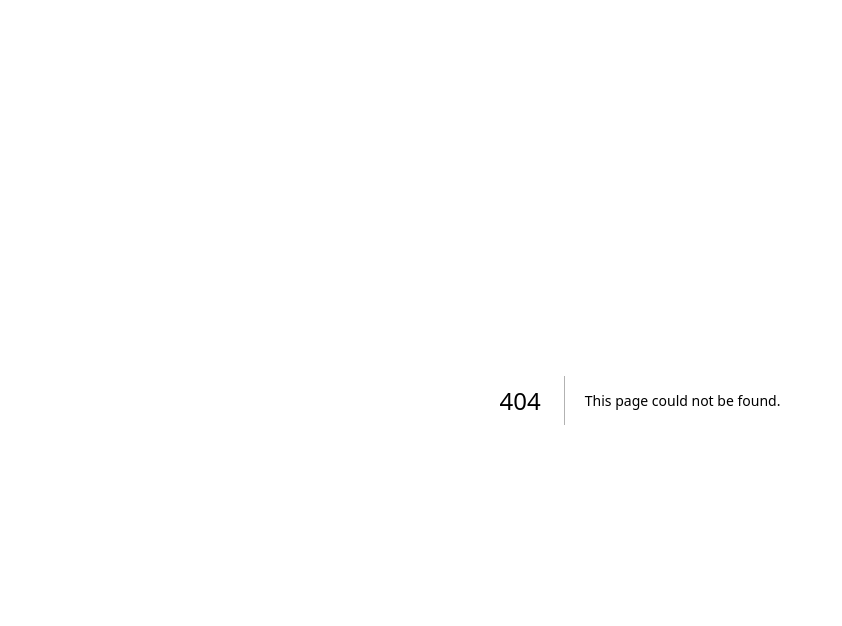
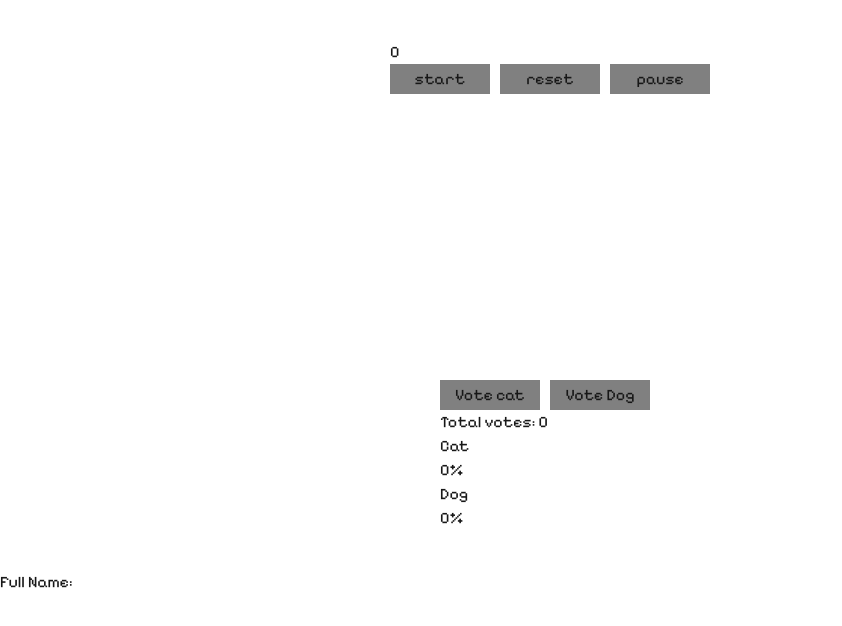
Before and after one commit to longevitytina/dev-site, a Next.js app: page /ui-toys in a window 1280 px wide. Before the commit this address had no page. Shown: the top 626 px of the page, without its empty margins (0-842 px from the left). Built offline with nearby package versions, Linux system fonts and the light colour scheme.

Commit message:
feat: interview practice

```diff
--- /dev/null
+++ b/app/ui-toys/page.tsx
@@ -0,0 +1,14 @@
+'use client';
+import Timer from '@/components/timer';
+import VotingBars from '@/components/voting-bars';
+import ComplexForm from '@/components/complex-form';
+
+export default function UiToys() {
+  return (
+    <>
+      <Timer />
+      <VotingBars />
+      <ComplexForm />
+    </>
+  );
+}
--- /dev/null
+++ b/components/complex-form.tsx
@@ -0,0 +1,60 @@
+import React, {useState} from "react";
+import { debounce } from 'lodash'
+/**
+ * Build a React form with the following fields:
+Full Name – Required; must include at least a first and last name (2+ words).
+Email – Required; must be a valid email.
+Password – Required; must include:
+At least 8 characters
+At least one uppercase letter
+At least one lowercase letter
+At least one number
+At least one special character
+Confirm Password – Must match the Password field.
+Age – Optional; if filled, must be a number between 18 and 100.
+Agree to Terms – Required checkbox.
+Behavior:
+Show inline validation errors (e.g. under each field) as the user types.
+Disable the submit button until all required fields are valid.
+On submit, simulate a POST request with a 1s delay and display a success message.
+Bonus:
+Use useReducer or custom hook for form state management.
+Debounce validation to avoid validating on every keystroke.
+Animate error messages or success transitions.
+ *
+ */
+
+
+export default function ComplexForm (){
+  const [fields, setFields] = useState({
+    fullName:''
+  })
+  const [errors, setErrors] = useState({})
+
+
+  const handleOnChange = (e) => {
+    const { name, value } = e.target;
+    setFields((prev) => ({ ...prev, [name]: value }));
+    // debouncedValidate(name, value); // validate, but not control
+  };
+
+  const validateName= (name)=>{
+    if(name.trim().split(' ').length<2){
+      return "Please enter first and last name."
+    }
+    return true;
+  }
+
+
+  return(
+    <form>
+      <div>
+        <label>
+          Full Name:
+        </label>
+        <input required name="fullName" value={fields.fullName} onChange={handleOnChange}/>
+      </div>
+    </form>
+  )
+
+}
--- /dev/null
+++ b/components/timer.css
@@ -0,0 +1,21 @@
+.timer-wrapper{
+  width: 500px;
+  height: 300px;
+  display: flex;
+  flex-direction: column;
+  margin: 40px auto;
+}
+
+
+.buttons-wrapper {
+  display: flex;
+  flex-direction: row;
+  gap: 10px;
+
+}
+
+.button {
+  width: 50px;
+  height: 30px;
+  background-color: gray;
+}
--- /dev/null
+++ b/components/timer.tsx
@@ -0,0 +1,81 @@
+import React, {useState, useRef, useEffect} from 'react'
+import './timer.css';
+
+/**Prompt:
+
+Build a timer UI with start, pause, and reset buttons.
+The time should count in seconds. When the timer is running, the background changes color. When paused, the color is neutral.
+
+Tests:
+
+useEffect, useRef, setInterval, clearInterval
+
+State: isRunning, time
+
+Conditional styling
+
+Event handling */
+
+export default function Timer(){
+  // track the interval numbers
+  // if timer is running
+  // track intervalID so we can clear it
+  const [time, setTime] = useState(0);
+  const [isRunning, setIsRunning] = useState(false);
+  const intervalRef = useRef<ReturnType<typeof setInterval> | null>(null);
+
+
+  const handleStart = () =>{
+    if(!isRunning){
+      setIsRunning(true);
+    }
+  };
+
+  const handlePause = () =>{
+    setIsRunning(false);
+  };
+
+  const handleReset = () =>{
+    setIsRunning(false);
+    setTime(0)
+  };
+
+  useEffect(()=>{
+
+    //timer running - start interval
+    if(isRunning){
+      // TODO - fix this
+      intervalRef.current = setInterval(()=>{
+        setTime((t)=>t+1)
+      }, 1000)
+    }else if(intervalRef.current){
+      clearInterval(intervalRef.current)
+      intervalRef.current = null
+    }
+
+    //clear interval on mount
+    return ()=>{
+      if(intervalRef.current){
+        clearInterval(intervalRef.current);
+        intervalRef.current =  null
+      }
+    }
+  },[isRunning])
+
+  const timerStyle = {
+    backgroundColor: isRunning? '#497B48': 'white'
+  }
+
+  return (
+
+    <div className='timer-wrapper' style={timerStyle}>
+      <div className='timer-numbers'>{time}</div>
+      <div className='buttons-wrapper'>
+        <button className='button start' onClick={handleStart}>start</button>
+        <button className='button reset' onClick={handleReset}>reset</button>
+        <button className='button pause' onClick={handlePause}>pause</button>
+      </div>
+    </div>
+  )
+
+}
--- /dev/null
+++ b/components/voting-bars.css
@@ -0,0 +1,22 @@
+.vote-wrapper{
+  margin: 40px auto;
+  width: 400px;
+}
+
+.button-wrapper {
+  display: flex;
+  gap: 10px;
+}
+
+.button {
+  display: flex;
+  justify-content: center;
+  align-items: center;
+  background-color: gray;
+  width: 100px;
+}
+
+.bar {
+  width: 300px;
+  background-color: green;
+}
--- /dev/null
+++ b/components/voting-bars.tsx
@@ -0,0 +1,65 @@
+import React, { useState } from 'react';
+import './voting-bars.css';
+/**
+ * Voting Component with Percentage Bars
+✅ Prompt:
+Build a voting interface where users can vote for one of two options (e.g., "Cats" vs "Dogs").
+When a vote is cast, update the total and show percentage bars reflecting the results.
+The active choice should be visually highlighted.
+
+🧱 Requirements:
+Two buttons: “Vote Cat” and “Vote Dog”
+When user clicks, set their vote and increase the count
+Display total vote count
+Display horizontal bars showing percent for each option
+Highlight the option the user picked
+ */
+
+export default function VotingBars() {
+  const [votes, setVotes] = useState({ cat: 0, dog: 0 });
+  const [userVotes, setUserVotes] = useState(null);
+
+  const totalVotes = votes.cat + votes.dog;
+  const percentageCat =
+    totalVotes === 0 ? 0 : Math.round(votes.cat / totalVotes*100);
+  const percentageDog =
+    totalVotes === 0 ? 0 : Math.round(votes.dog/totalVotes *100);
+
+  const handleVote = (option: 'cat' | 'dog') => {
+    // if(userVotes) return;
+    //setUserVote(option)
+    setVotes((prev) => ({ ...prev, [option]: prev[option] + 1 }));
+  };
+
+  return (
+    <div className='vote-wrapper'>
+      <div className='button-wrapper'>
+        <button
+          className='button'
+          onClick={() => {
+            handleVote('cat');
+          }}
+        >
+          Vote cat
+        </button>
+        <button
+          className='button'
+          onClick={() => {
+            handleVote('dog');
+          }}
+        >
+          Vote Dog
+        </button>
+      </div>
+      <div className='total-votes'>Total votes: {totalVotes}</div>
+      <div className='bar-row'>
+        <span className='option-label'>Cat</span>
+        <div className='bar' style={{width: `${percentageCat}%`}}>{percentageCat}%</div>
+      </div>
+      <div className='bar-row'>
+        <span className='option-label'>Dog</span>
+        <div className='bar' style={{width: `${percentageDog}%`}}>{percentageDog}%</div>
+      </div>
+    </div>
+  );
+}
--- a/package.json
+++ b/package.json
@@ -10,12 +10,14 @@
   },
   "dependencies": {
     "axios": "^1.7.9",
+    "lodash": "^4.17.21",
     "next": "15.1.3",
     "react": "^19.0.0",
     "react-dom": "^19.0.0"
   },
   "devDependencies": {
     "@eslint/eslintrc": "^3",
+    "@types/lodash": "^4.17.16",
     "@types/node": "^20",
     "@types/react": "^19",
     "@types/react-dom": "^19",
```
Also changed, not shown: 1 other file (tests, documents, lock files or other folders).
